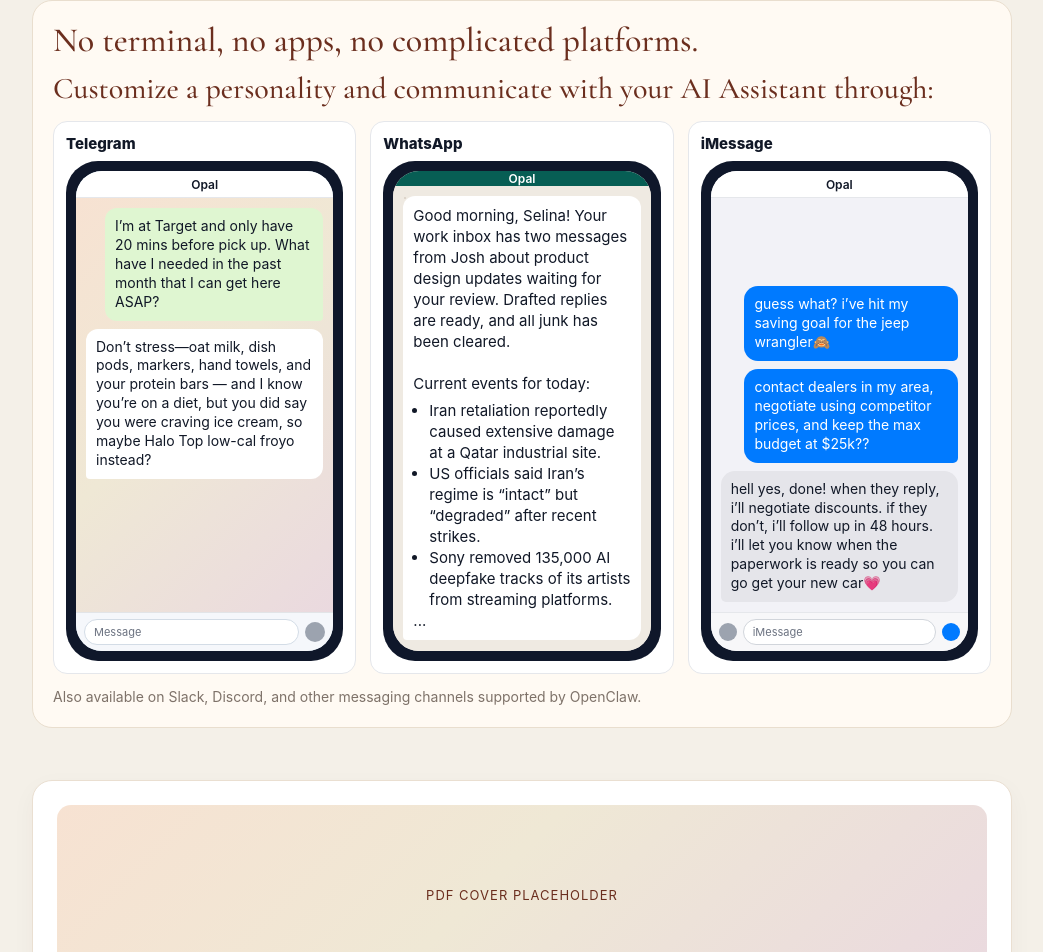
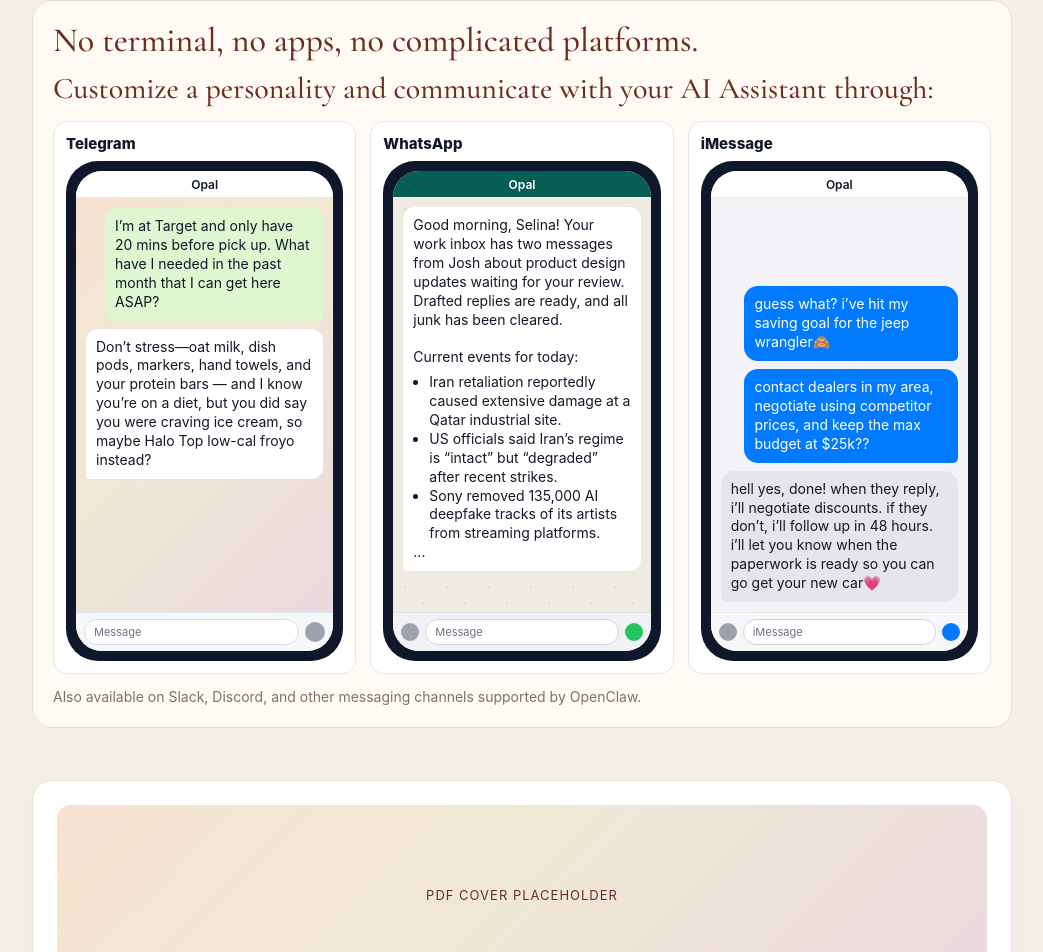
Before and after one commit to opal-the-bot/agent-inbox-mvp, a Next.js app: page /review/opal-ela-7xk9m2/landing in a window 1280 px wide. Shown: the part 902-1854 px from the top of the page, without its empty margins (118-1161 px from the left). Built offline with nearby package versions, Linux system fonts and the light colour scheme.

Commit message:
Reduce WhatsApp message text size to preserve space for bottom input bar

```diff
--- a/app/review/opal-ela-7xk9m2/landing/page.tsx
+++ b/app/review/opal-ela-7xk9m2/landing/page.tsx
@@ -169,7 +169,7 @@
                         flexDirection: 'column'
                       }}
                     >
-                      <div style={{ background: '#ffffff', borderRadius: '12px 12px 12px 4px', padding: '9px 10px', color: '#111827', fontSize: 15, lineHeight: 1.4, maxWidth: '94%', marginBottom: 22 }}>
+                      <div style={{ background: '#ffffff', borderRadius: '12px 12px 12px 4px', padding: '9px 10px', color: '#111827', fontSize: 14, lineHeight: 1.35, maxWidth: '94%', marginBottom: 22 }}>
                         Good morning, Selina! Your work inbox has two messages from Josh about product design updates waiting for your review. Drafted replies are ready, and all junk has been cleared.
                         <br /><br />
                         Current events for today:
```
